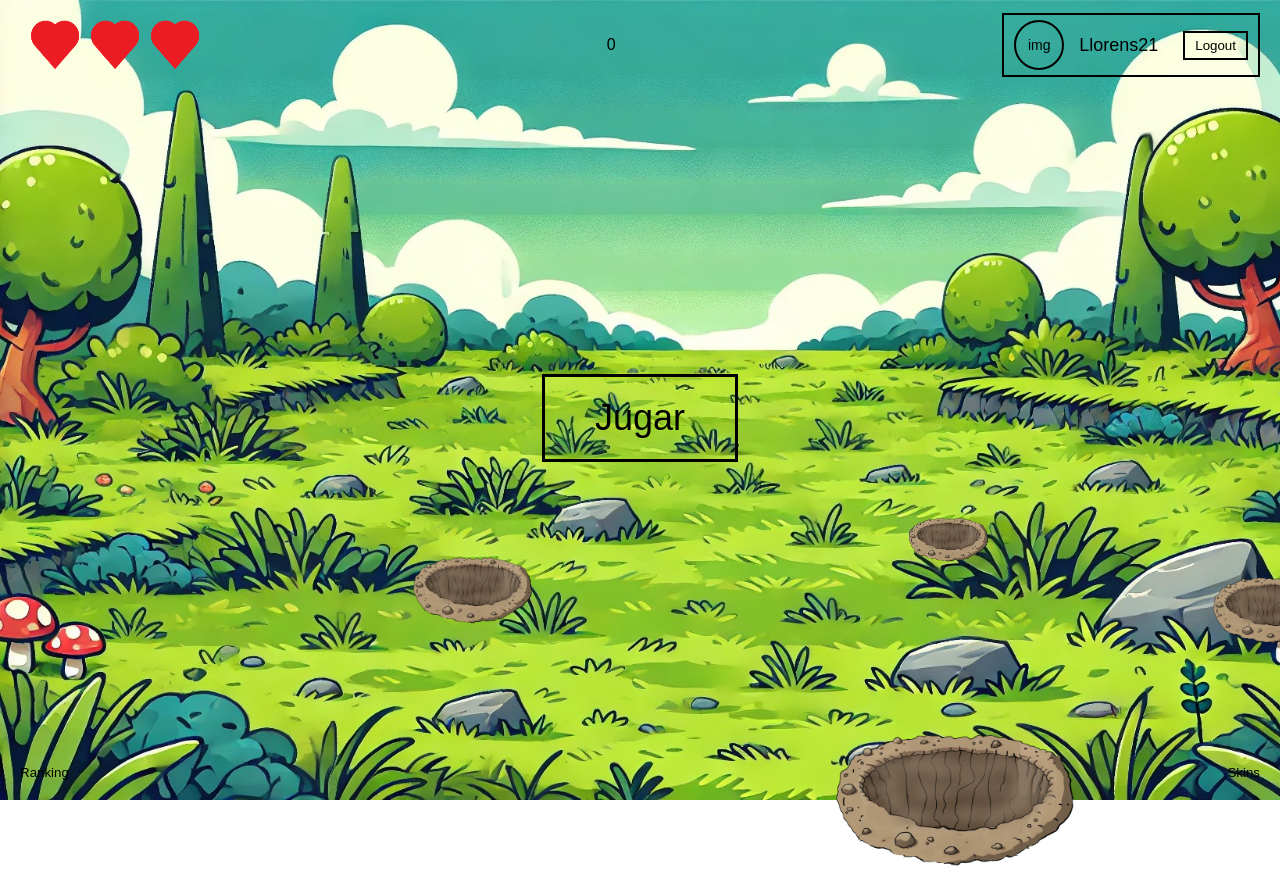
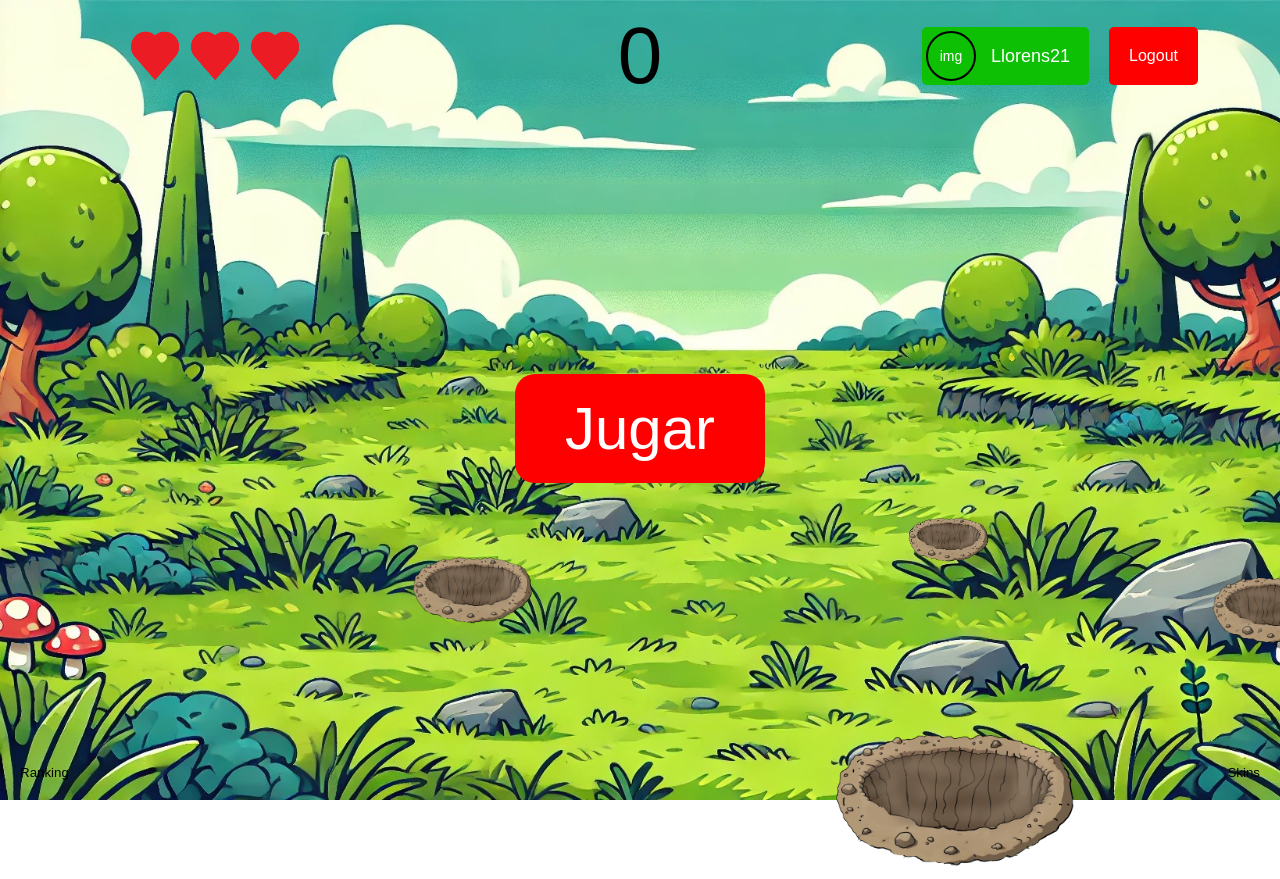
Before and after one commit to Llorens19/MataTopos, a website: page frontend/views/game/game.view.html in a window 1280 px wide. Shown: the top 879 px of the page. Drawn offline with Linux system fonts and the light colour scheme.

Commit message:
Dar estilo a pantalla game

```diff
--- a/frontend/views/game/game.controller.js
+++ b/frontend/views/game/game.controller.js
@@ -7,6 +7,9 @@ const startGame = () => {
     points = 0;
     lives = 3;
     speed = 3000;
+    document.getElementById('corazon_1').src = '../../assets/img/corazon.png';
+    document.getElementById('corazon_2').src = '../../assets/img/corazon.png';
+    document.getElementById('corazon_3').src = '../../assets/img/corazon.png';
     hideAllMoles();
     document.getElementById('play').style.display = 'none';
     randomMole();
@@ -90,7 +93,7 @@ const randomMole = () => {
 
 
     } else {
-        document.getElementById('play').style.display = 'show';
+        gameOver();
     }
 }
 
@@ -116,15 +119,18 @@ const moleClick = () => {
         setTimeout(() => {
             randomMole();
         }, 1000);
-
-
-
         const visibleMoles = document.querySelectorAll('.img_corazon');
         visibleMoles.forEach(mole => {
             mole.replaceWith(mole.cloneNode(true));
         });
     });
+}
 
+
+
+const gameOver = () => {
+    document.getElementById('play').style.display = '';
+    hideAllMoles();
 }
 
 document.addEventListener('DOMContentLoaded', (event) => {
--- a/frontend/views/game/game.style.css
+++ b/frontend/views/game/game.style.css
@@ -78,10 +78,19 @@ button {
 }
 
 .play {
-    border: 3px solid black;
+    background-color: red;
+        border-radius: 20px;
+        color: #ffffff;
     padding: 20px 50px;
-    font-size: 36px;
+    font-size: 60px;
     cursor: pointer;
+    z-index: 400;
+    }
+
+    .play:hover {
+        scale: 1.1;
+        transform: rotate(3deg);
+        transition: all 0.5s ease;
 }
 
 .footer {
@@ -136,7 +145,9 @@ button {
     left: 1600px;
     z-index: 2;
 }
+
 .vidas {
+    width: 400px;
     display: flex;
     justify-content: center;
     align-items: center;
@@ -149,3 +160,35 @@ button {
     height: 50px;
     margin-right: 10px;
 }
+.points {
+    font-size: 80px;
+}
+
+.card_user {
+    width: 400px;
+    display: flex;
+    justify-content: center;
+    align-items: center;
+}
+
+.button_profile {
+    background-color: #0dc004;
+    color: #fff;
+    border: none;
+    padding: 4px;
+    margin-right: 20px;
+    border-radius: 5px;
+    font-size: 16px;
+    cursor: pointer;
+}
+
+.logout {
+    background-color: #ff0000;
+    color: #fff;
+    border: none;
+    padding: 20px;
+    border-radius: 5px;
+    font-size: 16px;
+    cursor: pointer;
+
+}
--- a/frontend/views/game/game.view.html
+++ b/frontend/views/game/game.view.html
@@ -6,7 +6,7 @@
     <meta name="viewport" content="width=device-width, initial-scale=1.0">
     <title>Juego</title>
     <link rel="stylesheet" href="game.style.css">
-    <script src="game.controller.js" defer></script>
+    <script src="game.controller.js"></script>
 </head>
 
 <body>
@@ -17,9 +17,11 @@
             <img src="../../assets/img/corazon.png" class="img_corazon" id="corazon_2" alt="heart">
             <img src="../../assets/img/corazon.png" class="img_corazon" id="corazon_3" alt="heart">
         </div>
-        <div clsss="points" id="points">0</div>
-        <div class="logout">
-            <button class="profile">
+        <div class="points" id="points">
+            0
+        </div>
+        <div class="card_user">
+            <button class="button_profile">
                 <div class="profile">
                     <div class="profile_img">img</div>
                     <div class="username">Llorens21</div>
```
Also changed, not shown: frontend/views/login/login.style.css (line endings or trailing spaces).
